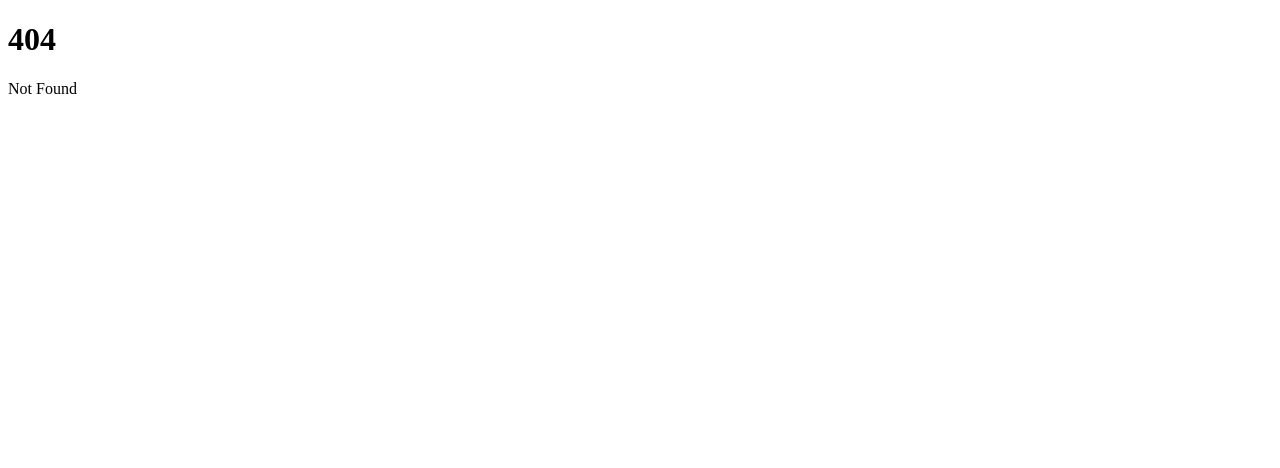
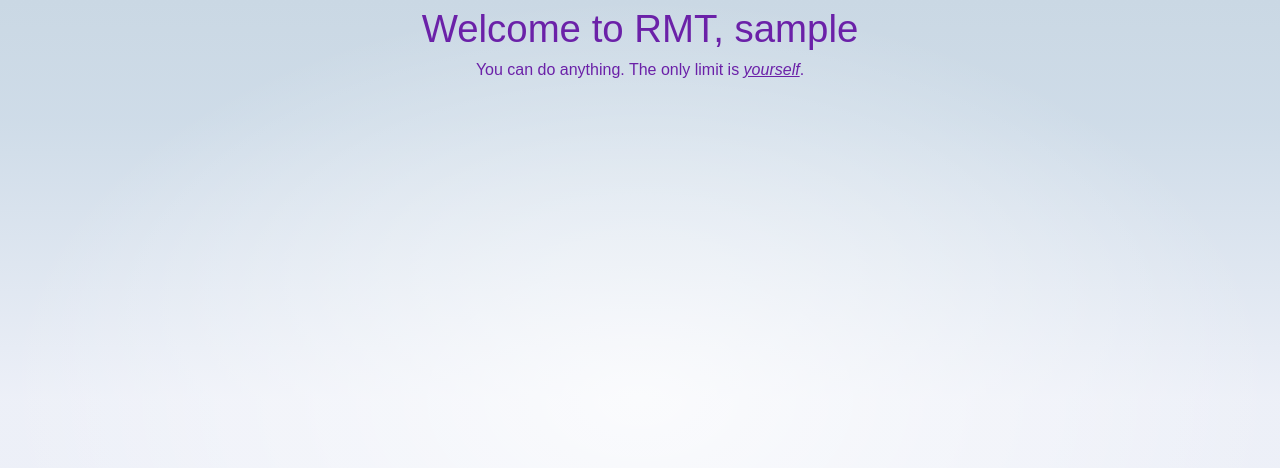
Before and after one commit to reyesml/RMT, a SvelteKit app in the folder web-client/: page /home in a window 1280 px wide. Before the commit this address had no page. Shown: the top 468 px of the page. Built offline with nearby package versions, Linux system fonts and the light colour scheme; sample sign-in values are in the browser's storage.

Commit message:
Adding authenticated route group

```diff
--- /dev/null
+++ b/web-client/src/routes/(authenticated)/+layout.svelte
@@ -0,0 +1,15 @@
+<script lang="ts">
+	import '../../app.postcss';
+	import '../styles.css';
+	import Session from '$lib/components/session.svelte';
+</script>
+
+<Session>
+	<div class="app">
+		<main>
+			<slot />
+		</main>
+
+		<footer />
+	</div>
+</Session>
--- /dev/null
+++ b/web-client/src/routes/(authenticated)/home/+page.server.ts
@@ -0,0 +1,5 @@
+import type { PageServerLoad } from './$types';
+
+export const load = (async () => {
+    return {};
+}) satisfies PageServerLoad;
--- /dev/null
+++ b/web-client/src/routes/(authenticated)/home/+page.svelte
@@ -0,0 +1,21 @@
+<script lang="ts">
+	import { getSessionStore } from '$lib/store/session';
+	let session = getSessionStore();
+</script>
+
+<svelte:head>
+	<title>Home</title>
+	<meta name="description" content="RMT Welcome" />
+</svelte:head>
+
+<section class="text-purple-800">
+	<h1>
+		Welcome to RMT, {$session.user.username}
+	</h1>
+
+	<div class="flex flex-col items-center">
+		<h2>
+			You can do anything. The only limit is <span class="italic underline">yourself</span>.
+		</h2>
+	</div>
+</section>
```
